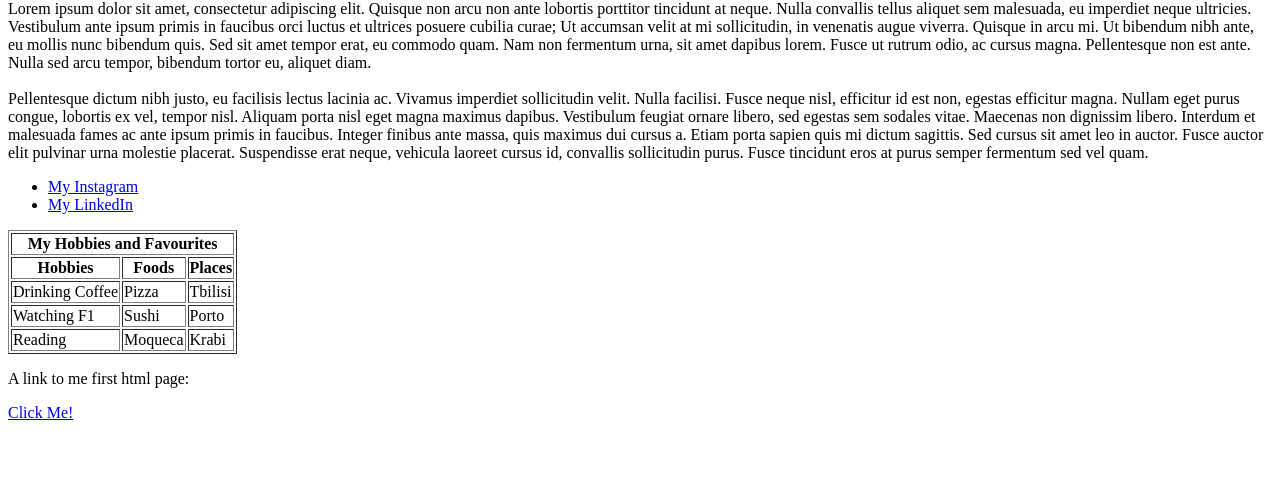
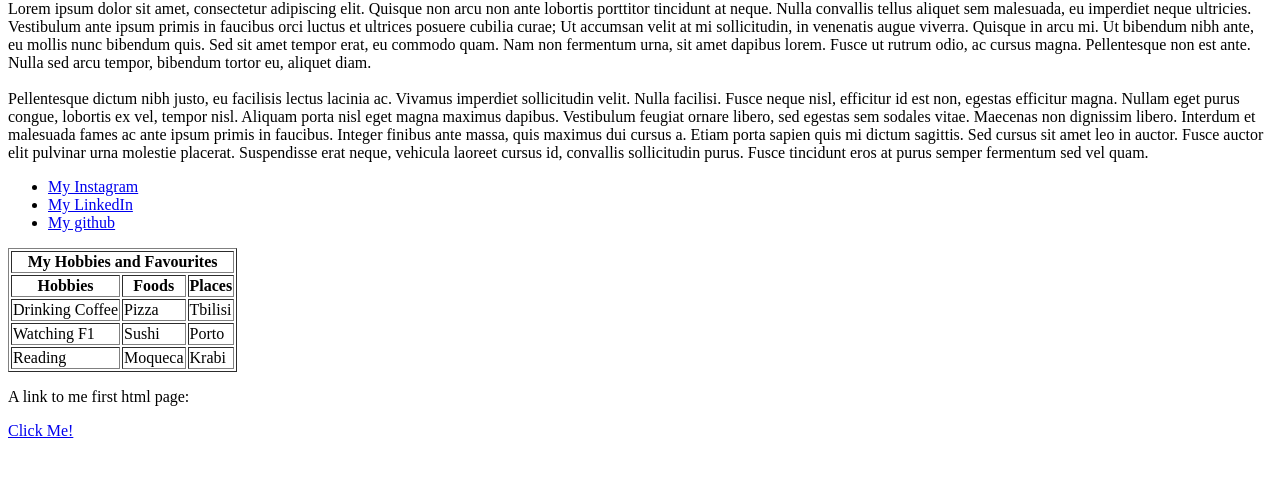
Before and after one commit to MorganMaciupa/MorganMaciupa.github.io, a plain HTML site: page index.html in a window 1280 px wide. Shown: the part 287-764 px from the top of the page. Drawn offline with Linux system fonts and the light colour scheme.

Commit message:
added github

```diff
--- a/index.html
+++ b/index.html
@@ -28,6 +28,7 @@
     <ul>
       <li><a target="_blank" href="https://www.instagram.com/morgananja/?hl=en"> My Instagram </a></li>
       <li><a target="_blank" href="https://www.linkedin.com/in/morgan-maciupa-7276926a/"> My LinkedIn</a></li>
+      <li><a target="_blank" href="https://github.com/MorganMaciupa"> My github</a></li>
     </ul>
   </article>
 
```
